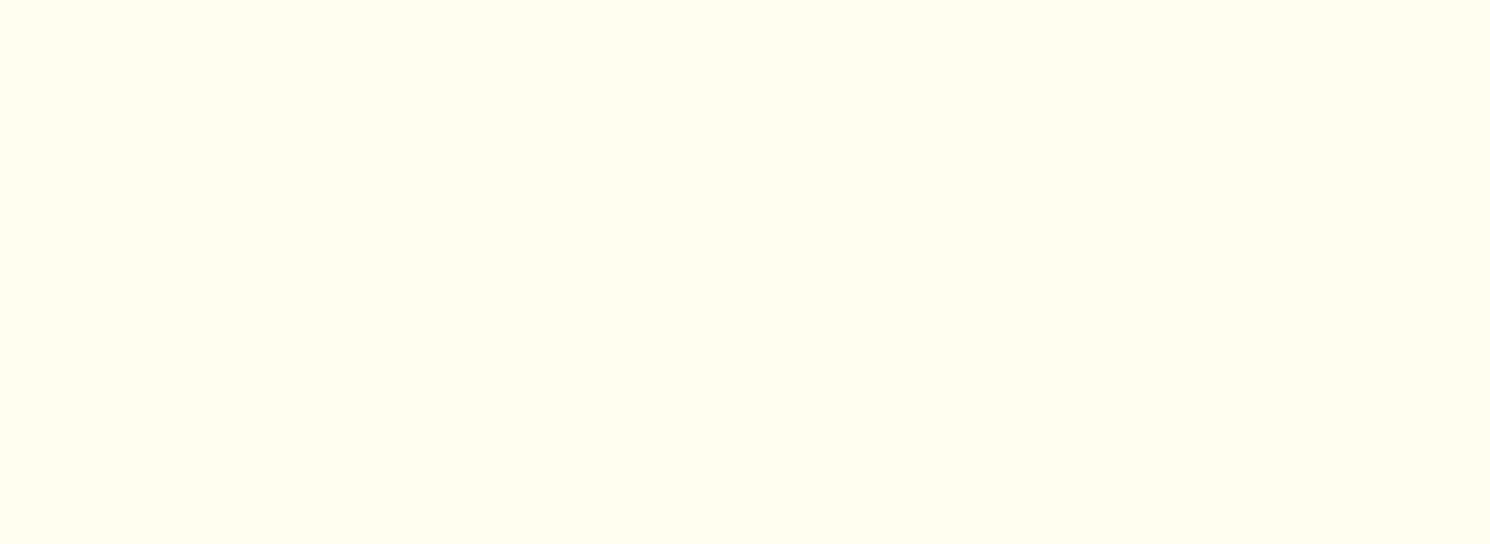
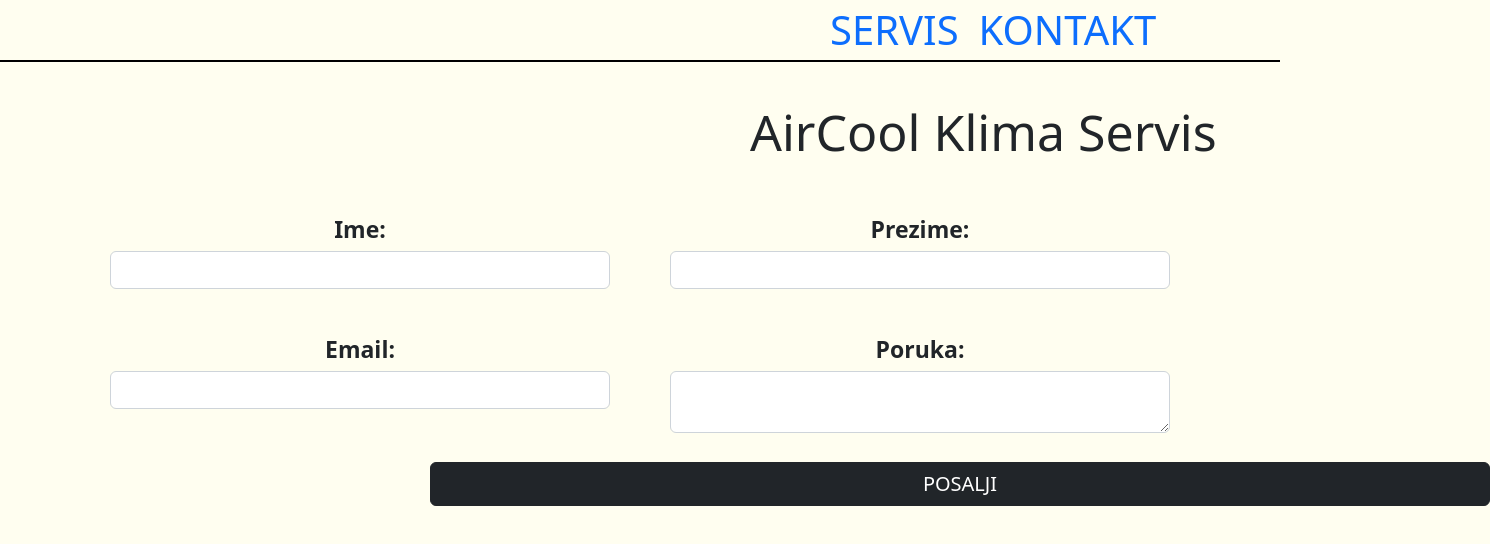
Before and after one commit to mirkovic123/klimaservis-react, a React (Create React App) app: page /kontakt in a window 1280 px wide. Shown: the top 544 px of the page, 1490 px wide, since content can reach past the window. Built offline with nearby package versions, Linux system fonts and the light colour scheme; the HTML template or start-up script is replaced by a standard one.

Commit message:
Dodata komponenta KontaktForma

```diff
--- /dev/null
+++ b/src/components/KontaktForma.js
@@ -0,0 +1,69 @@
+import { useState } from 'react'
+
+const KontaktForma = () => {
+
+    const [forma, setForma] = useState({
+        ime: '',
+        prezime: '',
+        email: '',
+        text: ''
+    });
+
+    const handleIme = (e) => {
+        setForma({ ...forma, ime: e.target.value })
+    }
+
+    const handlePrezime = (e) => {
+        setForma({ ...forma, prezime: e.target.value })
+    }
+
+    const handleEmail = (e) => {
+        setForma({ ...forma, email: e.target.value })
+    }
+
+    const handleText = (e) => {
+        setForma({ ...forma, text: e.target.value })
+    }
+
+
+
+
+    return (
+        <div className="kontaktforma-div">
+
+            <form className="form text-center" id='forma'>
+
+                <div>
+                    <span>Ime: </span>
+                    <input type="text" className="form-control mt-1 text-center" value={forma.ime} onChange={handleIme} />
+                </div>
+
+                <div>
+                    <span>Prezime: </span>
+                    <input type="text" className="form-control mt-1 text-center" value={forma.prezime} onChange={handlePrezime} />
+                </div>
+
+                <div>
+                    <span>Email: </span>
+                    <input type="text" className="form-control mt-1 text-center" value={forma.email} onChange={handleEmail} />
+                </div>
+
+                <div>
+                    <span>Poruka: </span>
+                    <textarea type="text" className="form-control mt-1 text-center" value={forma.text} onChange={handleText}>
+
+                    </textarea>
+                </div>
+
+            </form>
+
+            <button type="button" className="btn btn-dark" id="button-check">POSALJI</button>
+
+
+
+
+        </div>
+    )
+}
+
+export default KontaktForma;
--- a/src/components/Navigacija.js
+++ b/src/components/Navigacija.js
@@ -5,6 +5,7 @@ const Navigacija = () => {
         <div className="navigacija-div">
             <nav>
                 <Link to="/" id='trmn'>SERVIS</Link>
+                <Link to="/kontakt" id='knt'>KONTAKT</Link>
             </nav>
         </div>
     )
--- a/src/index.css
+++ b/src/index.css
@@ -38,7 +38,11 @@ nav a:visited {
 }
 
 #trmn {
-  margin-left: 875px;
+  margin-left: 830px;
+}
+
+#knt {
+  margin-left: 20px;
 }
 
 .ns {
@@ -47,3 +51,7 @@ nav a:visited {
   margin-left: 750px;
   margin-bottom: -50px;
 }
+
+#forma {
+  margin-bottom: 50px;
+}
--- a/src/pages/Kontakt.js
+++ b/src/pages/Kontakt.js
@@ -1,8 +1,15 @@
+import KontaktForma from "../components/KontaktForma";
+import Navigacija from "../components/Navigacija";
 
 
 const Kontakt = () => {
     return (
         <div className="kontakt-div">
+            <Navigacija />
+
+            <h1 className="ns">AirCool Klima Servis</h1>
+
+            <KontaktForma />
 
         </div>
     )
```
